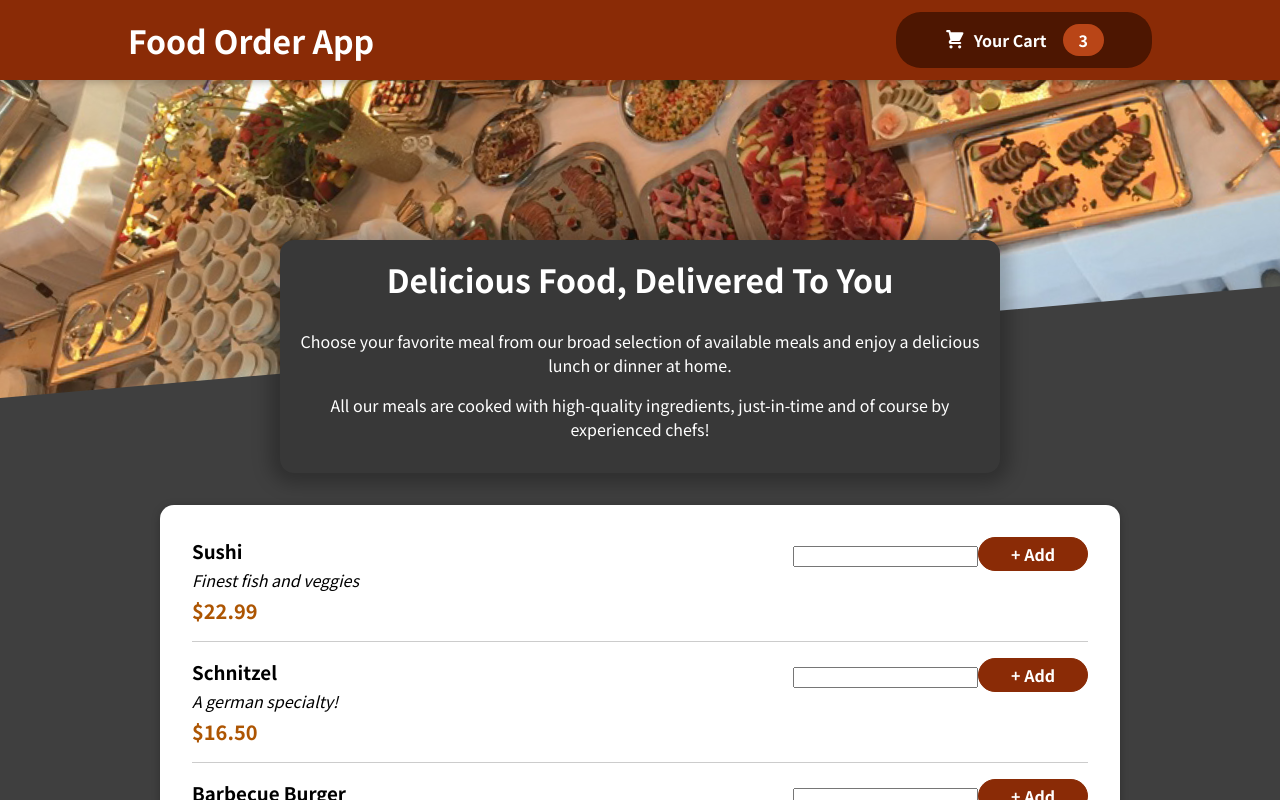
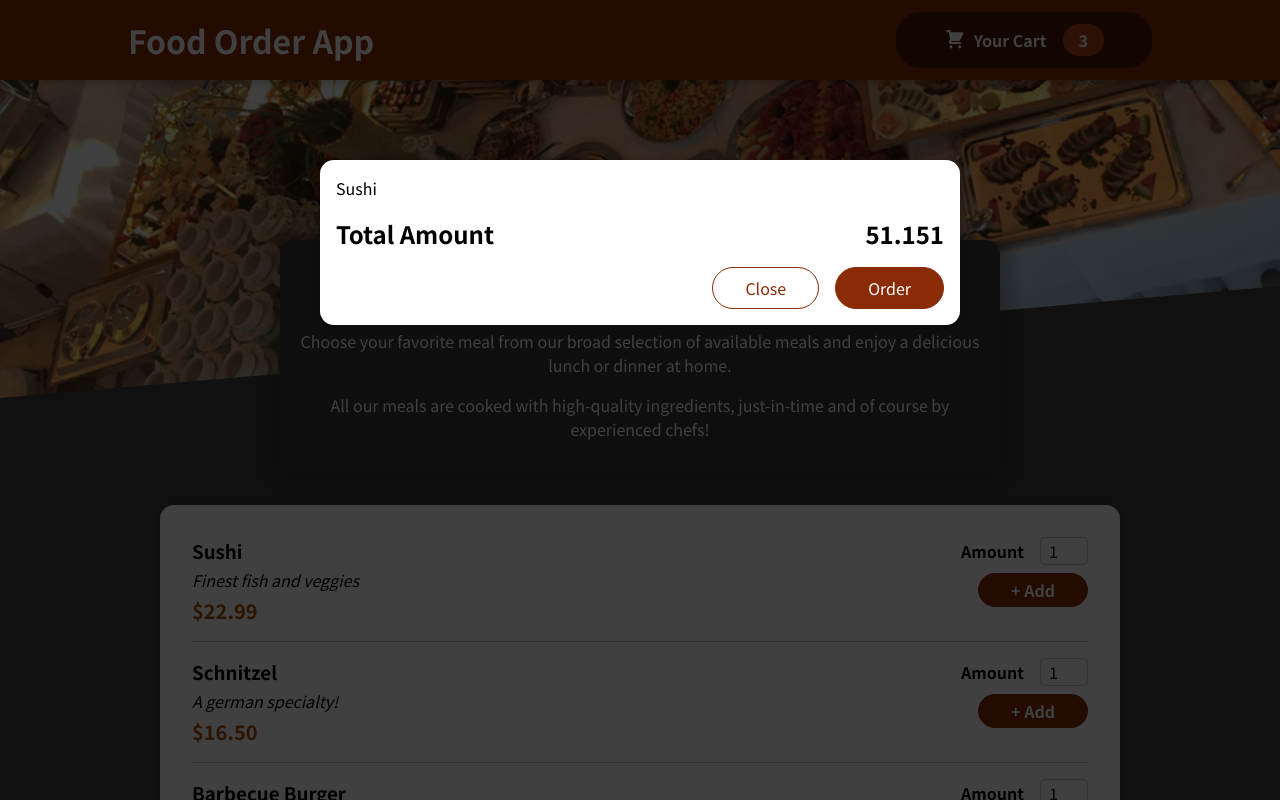
Before and after one commit to thuantran664488/React-FOOD-ORDER, a React (Create React App) app in the folder FOOD-ORDER-project/: page / in a window 1280 px wide. Shown: the top 800 px of the page. Built offline with nearby package versions, Linux system fonts and the light colour scheme.

Commit message:
apply Modal + portal

```diff
--- a/FOOD-ORDER-project/public/index.html
+++ b/FOOD-ORDER-project/public/index.html
@@ -28,6 +28,7 @@
   </head>
   <body>
     <noscript>You need to enable JavaScript to run this app.</noscript>
+    <div id="overlays"></div>
     <div id="root"></div>
     <!--
       This HTML file is a template.
--- a/FOOD-ORDER-project/src/App.js
+++ b/FOOD-ORDER-project/src/App.js
@@ -1,10 +1,12 @@
 import { Fragment } from "react";
 import Header from "./components/Layout/Header";
 import Meals from "./components/Meals/Meals";
+import Cart from "./components/Cart/Cart";
 
 function App() {
   return (
     <Fragment>
+      <Cart />
       <Header />
       <main>
         <Meals />
--- /dev/null
+++ b/FOOD-ORDER-project/src/components/Cart/Cart.js
@@ -0,0 +1,28 @@
+import Modal from "../UI/Modal";
+import classes from "./Cart.module.css";
+
+const Cart = (props) => {
+  const cartItems = (
+    <ul className={classes["cart-items"]}>
+      {[{ id: "c1", name: "Sushi", amount: 2, price: 12.99 }].map((item) => (
+        <li key={item.id}>{item.name}</li>
+      ))}
+    </ul>
+  );
+
+  return (
+    <Modal>
+      {cartItems}
+      <div className={classes.total}>
+        <span>Total Amount</span>
+        <span>51.151</span>
+      </div>
+      <div className={classes.actions}>
+        <button className={classes["button--alt"]}>Close</button>
+        <button className={classes.button}>Order</button>
+      </div>
+    </Modal>
+  );
+};
+
+export default Cart;
--- /dev/null
+++ b/FOOD-ORDER-project/src/components/Cart/Cart.module.css
@@ -0,0 +1,46 @@
+.cart-items {
+    list-style: none;
+    margin: 0;
+    padding: 0;
+    max-height: 20rem;
+    overflow: auto;
+  }
+
+  .total {
+    display: flex;
+    justify-content: space-between;
+    align-items: center;
+    font-weight: bold;
+    font-size: 1.5rem;
+    margin: 1rem 0;
+  }
+
+  .actions {
+    text-align: right;
+  }
+
+  .actions button {
+    font: inherit;
+    cursor: pointer;
+    background-color: transparent;
+    border: 1px solid #8a2b06;
+    padding: 0.5rem 2rem;
+    border-radius: 25px;
+    margin-left: 1rem;
+  }
+
+  .actions button:hover,
+  .actions button:active {
+    background-color: #5a1a01;
+    border-color: #5a1a01;
+    color: white;
+  }
+
+  .actions .button--alt {
+    color: #8a2b06;
+  }
+
+  .actions .button {
+    background-color: #8a2b06;
+    color: white;
+  }
--- a/FOOD-ORDER-project/src/components/Meals/MealItem/MealItemForm.js
+++ b/FOOD-ORDER-project/src/components/Meals/MealItem/MealItemForm.js
@@ -1,9 +1,20 @@
+import Input from "../../UI/Input";
 import classes from "./MealItemForm.module.css";
 
 const MealItemForm = (props) => {
   return (
     <form className={classes.form}>
-      <input />
+      <Input
+        label="Amount"
+        input={{
+          id: "amount_" + props.id,
+          type: "number",
+          min: "1",
+          max: "5",
+          step: "1",
+          defaultValue: "1",
+        }}
+      />
       <button>+ Add</button>
     </form>
   );
--- /dev/null
+++ b/FOOD-ORDER-project/src/components/UI/Input.js
@@ -0,0 +1,12 @@
+import classes from "./Input.module.css";
+
+const Input = (props) => {
+  return (
+    <div className={classes.input}>
+      <label htmlFor={props.input.id}>{props.label}</label>
+      <input {...props.input} />
+    </div>
+  );
+};
+
+export default Input;
--- /dev/null
+++ b/FOOD-ORDER-project/src/components/UI/Input.module.css
@@ -0,0 +1,18 @@
+.input {
+    display: flex;
+    align-items: center;
+    margin-bottom: 0.5rem;
+  }
+
+  .input label {
+    font-weight: bold;
+    margin-right: 1rem;
+  }
+
+  .input input {
+    width: 3rem;
+    border-radius: 5px;
+    border: 1px solid #ccc;
+    font: inherit;
+    padding-left: 0.5rem;
+  }
--- /dev/null
+++ b/FOOD-ORDER-project/src/components/UI/Modal.js
@@ -0,0 +1,32 @@
+import { Fragment } from "react";
+
+import classes from "./Modal.module.css";
+import ReactDOM from "react-dom";
+
+const Backdrop = (props) => {
+  return <div className={classes.backdrop}></div>;
+};
+
+const ModalOverlay = (props) => {
+  return (
+    <div className={classes.modal}>
+      <div className={classes.content}>{props.children}</div>
+    </div>
+  );
+};
+
+const portalElement = document.getElementById("overlays");
+
+const Modal = (props) => {
+  return (
+    <Fragment>
+      {ReactDOM.createPortal(<Backdrop />, portalElement)}
+      {ReactDOM.createPortal(
+        <ModalOverlay>{props.children}</ModalOverlay>,
+        portalElement
+      )}
+    </Fragment>
+  );
+};
+
+export default Modal;
--- /dev/null
+++ b/FOOD-ORDER-project/src/components/UI/Modal.module.css
@@ -0,0 +1,40 @@
+.backdrop {
+    position: fixed;
+    top: 0;
+    left: 0;
+    width: 100%;
+    height: 100vh;
+    z-index: 20;
+    background-color: rgba(0, 0, 0, 0.75);
+  }
+
+  .modal {
+    position: fixed;
+    top: 20vh;
+    left: 5%;
+    width: 90%;
+    background-color: white;
+    padding: 1rem;
+    border-radius: 14px;
+    box-shadow: 0 2px 8px rgba(0, 0, 0, 0.25);
+    z-index: 30;
+    animation: slide-down 300ms ease-out forwards;
+  }
+
+  @media (min-width: 768px) {
+    .modal {
+      width: 40rem;
+      left: calc(50% - 20rem);
+    }
+  }
+
+  @keyframes slide-down {
+    from {
+      opacity: 0;
+      transform: translateY(-3rem);
+    }
+    to {
+      opacity: 1;
+      transform: translateY(0);
+    }
+  }
```
